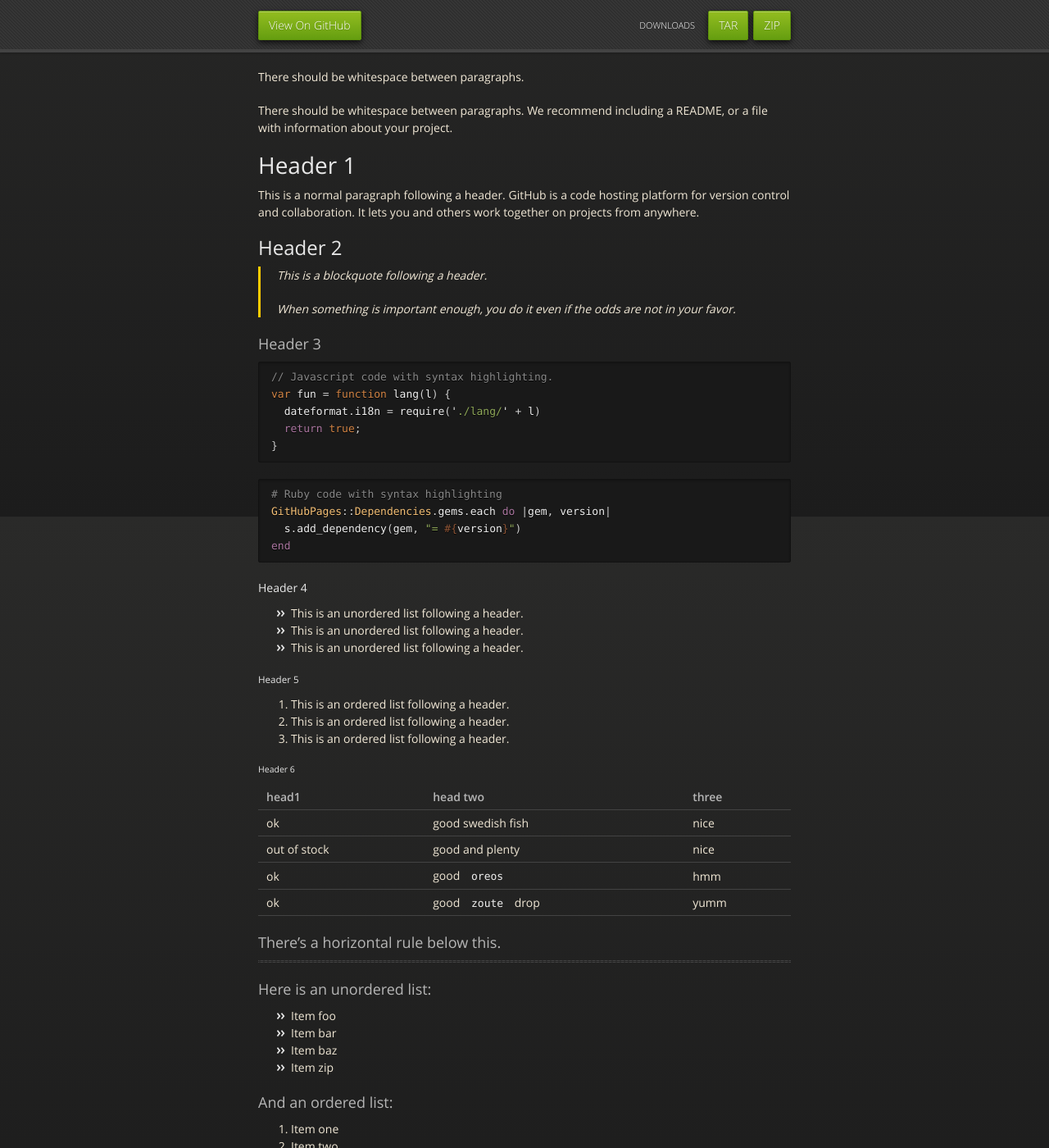
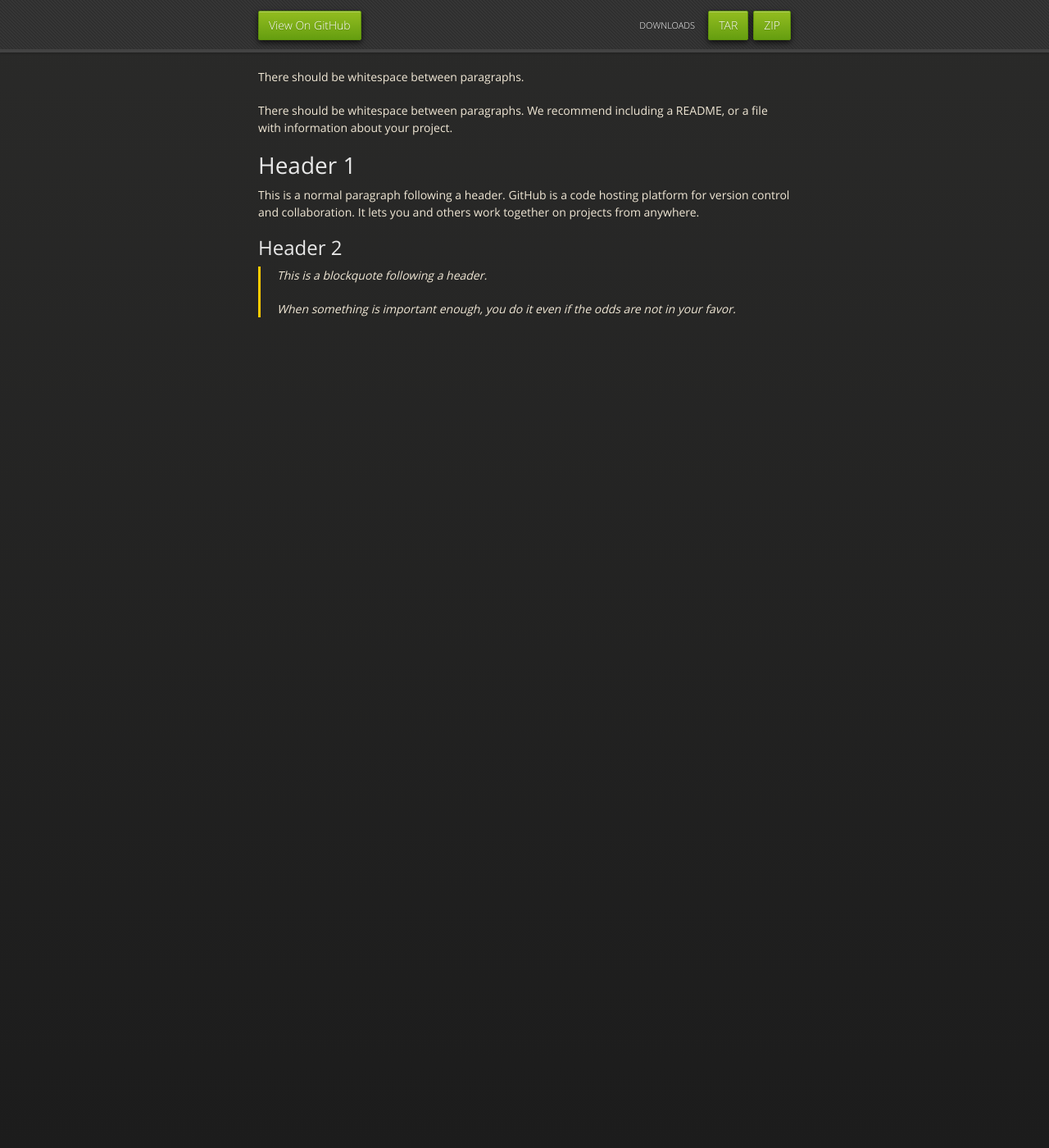
Before and after one commit to pauler285/pauler285.github.io, a Jekyll site: the page built from index.md, in a window 1280 px wide and 1400 px high, scrolled down 270 px. Shown: the whole window at 82% size. Built offline with Jekyll 4.4.1, drawn with Linux system fonts in a browser that asks for light colours; after the commit the page ends 900 px from its top, so only the background shows below that; some of the changed text lies outside the part shown.

Commit message:
edited first page

````diff
--- a/index.md
+++ b/index.md
@@ -19,105 +19,3 @@ This is a normal paragraph following a header. GitHub is a code hosting platform
 > This is a blockquote following a header.
 >
 > When something is important enough, you do it even if the odds are not in your favor.
-
-### Header 3
-
-```js
-// Javascript code with syntax highlighting.
-var fun = function lang(l) {
-  dateformat.i18n = require('./lang/' + l)
-  return true;
-}
-```
-
-```ruby
-# Ruby code with syntax highlighting
-GitHubPages::Dependencies.gems.each do |gem, version|
-  s.add_dependency(gem, "= #{version}")
-end
-```
-
-#### Header 4
-
-*   This is an unordered list following a header.
-*   This is an unordered list following a header.
-*   This is an unordered list following a header.
-
-##### Header 5
-
-1.  This is an ordered list following a header.
-2.  This is an ordered list following a header.
-3.  This is an ordered list following a header.
-
-###### Header 6
-
-| head1        | head two          | three |
-|:-------------|:------------------|:------|
-| ok           | good swedish fish | nice  |
-| out of stock | good and plenty   | nice  |
-| ok           | good `oreos`      | hmm   |
-| ok           | good `zoute` drop | yumm  |
-
-### There's a horizontal rule below this.
-
-* * *
-
-### Here is an unordered list:
-
-*   Item foo
-*   Item bar
-*   Item baz
-*   Item zip
-
-### And an ordered list:
-
-1.  Item one
-1.  Item two
-1.  Item three
-1.  Item four
-
-### And a nested list:
-
-- level 1 item
-  - level 2 item
-  - level 2 item
-    - level 3 item
-    - level 3 item
-- level 1 item
-  - level 2 item
-  - level 2 item
-  - level 2 item
-- level 1 item
-  - level 2 item
-  - level 2 item
-- level 1 item
-
-### Small image
-
-![Octocat](https://github.githubassets.com/images/icons/emoji/octocat.png)
-
-### Large image
-
-![Branching](https://guides.github.com/activities/hello-world/branching.png)
-
-
-### Definition lists can be used with HTML syntax.
-
-<dl>
-<dt>Name</dt>
-<dd>Godzilla</dd>
-<dt>Born</dt>
-<dd>1952</dd>
-<dt>Birthplace</dt>
-<dd>Japan</dd>
-<dt>Color</dt>
-<dd>Green</dd>
-</dl>
-
-```
-Long, single-line code blocks should not wrap. They should horizontally scroll if they are too long. This line should be long enough to demonstrate this.
-```
-
-```
-The final element.
-```
````
Also changed, not shown: thumbnail.png (deleted).
